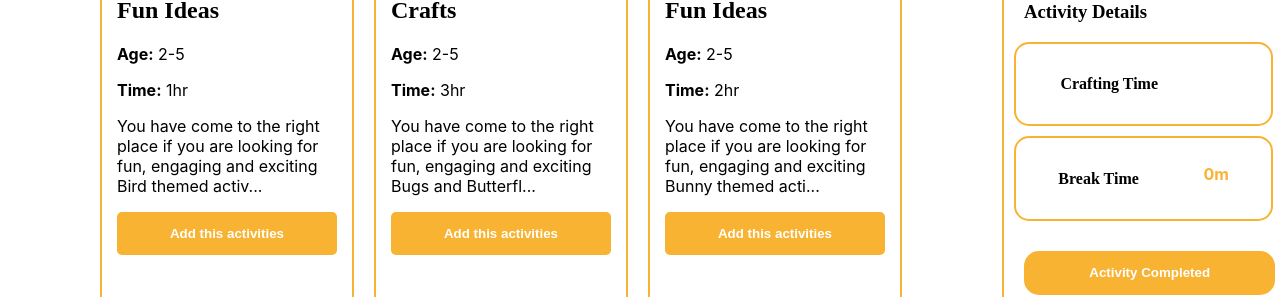
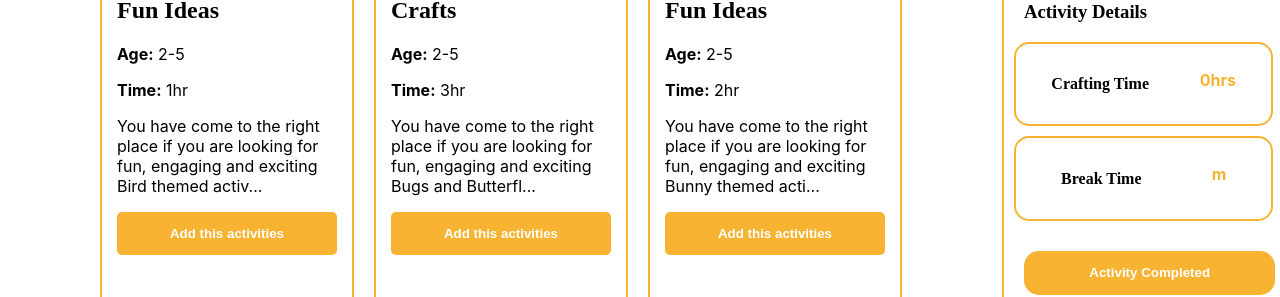
Before and after one commit to sumaya-kabir/child-activities-website, a React (Create React App) app: page / in a window 1280 px wide. Shown: the part 571-868 px from the top of the page. Built offline with nearby package versions, Linux system fonts and the light colour scheme.

Commit message:
everything done

```diff
--- a/src/components/Activities/Activities.js
+++ b/src/components/Activities/Activities.js
@@ -1,17 +1,16 @@
 import React from 'react';
 import SingleActivity from '../SingleActivity/SingleActivity';
 import './Activities.css';
-const Activities = ({ activities, record, setRecord, key }) => {
+const Activities = ({ activities, handleAddActivities }) => {
     return (
         <div className='activities'>
             <h2>Animals Themed Activities and Crafts for Children</h2>
                 <div className='activity'>
                 {
                     activities.map(activity => <SingleActivity
-                    key={key}
+                    key={activities.id}
                     activity={activity}
-                    record={record}
-                    setRecord ={setRecord}
+                    handleAddActivities={handleAddActivities}
 
                     ></SingleActivity> )
                 }
--- a/src/components/Home/Home.js
+++ b/src/components/Home/Home.js
@@ -4,7 +4,22 @@ import RecordActivity from '../RecordActivity/RecordActivity';
 import './Home.css';
 const Home = () => {
     const [activities, setActivities] = useState([]);
-    const [record, setRecord] = useState([]);
+    const [totalTime, setTotalTime] = useState(0);
+
+    const handleAddActivities = (currentTime) => {
+        const updatedTime = totalTime + currentTime
+        setTotalTime(updatedTime);
+        localStorage.setItem("Craft-time", JSON.stringify(updatedTime));
+        return;
+    };
+
+    useEffect(() => {
+        const craftData = localStorage.getItem("Craft-time");
+        handleAddActivities(JSON.parse(craftData));
+    }, []);
+
+
+
 
     useEffect(() => {
         fetch('data.json')
@@ -16,15 +31,14 @@ const Home = () => {
         <div className='home'>
             <div className="activities-container">
                 <Activities
-                key={activities.id}
                 activities={activities}
-                record={record}
-                setRecord={setRecord}
+                handleAddActivities={handleAddActivities}
                 ></Activities>
             </div>
             <div className="activities-record-container">
                     <RecordActivity
-                    record={record}
+                    handleAddActivities={handleAddActivities}
+                    totalTime={totalTime}
                     ></RecordActivity>
             </div>
         </div>
--- a/src/components/RecordActivity/RecordActivity.js
+++ b/src/components/RecordActivity/RecordActivity.js
@@ -1,10 +1,10 @@
-import React, { useState } from 'react';
+import React, { useEffect, useState } from 'react';
 import './RecordActivity.css';
 import user from './parent.jpg';
 import { ToastContainer, toast } from 'react-toastify';
 import 'react-toastify/dist/ReactToastify.css';
 
-const RecordActivity = (record) => {
+const RecordActivity = ({ totalTime }) => {
     const notify = () => toast("Activity Completed!");
 
     const [takeBreak, setTakeBreak] = useState(0);
@@ -12,9 +12,15 @@ const RecordActivity = (record) => {
     const handleBreakTime = (breakTime) => {
         const takeBreak = breakTime;
         setTakeBreak(takeBreak);
-        localStorage.setItem("Break-time", takeBreak);
+        localStorage.setItem("Break-time", JSON.stringify(takeBreak));
         return;
     }
+
+    useEffect(() => {
+        const breakData = localStorage.getItem("Break-time");
+        handleBreakTime(JSON.parse(breakData));
+    }, [])
+
 
     return (
         <div className='record-container'>
@@ -57,7 +63,7 @@ const RecordActivity = (record) => {
                 <h3>Activity Details</h3>
                 <div className="child-info">
                     <h4>Crafting Time</h4>
-                    <p>{record.prevTime}</p>
+                    <p>{totalTime}hrs</p>
                 </div>
                 <div className="child-info">
                     <h4>Break Time</h4>
--- a/src/components/SingleActivity/SingleActivity.js
+++ b/src/components/SingleActivity/SingleActivity.js
@@ -1,13 +1,8 @@
-import React from 'react';
+
 import './SingleActivity.css'
-const SingleActivity = ({ activity }) => {
+const SingleActivity = ({ activity, handleAddActivities }) => {
     const {name, age, time, description, picture} = activity;
 
-    const handleAddActivities = () => {
-        let prevTime = 0;
-        prevTime = activity.time + prevTime;
-        return prevTime;
-    }
     return (
         <div>
 
@@ -18,7 +13,7 @@ const SingleActivity = ({ activity }) => {
                             <p><b>Age:</b>  {age}</p>
                             <p><b>Time:</b>  {time}hr</p>
                             <p>{description.slice(0, 100)}...</p>
-                            <button onClick={handleAddActivities} className='btn-add'><p>Add this activities</p></button>
+                            <button onClick={() => handleAddActivities(activity.time)} className='btn-add'><p>Add this activities</p></button>
                         </div>
                     </div>
         </div>
```
